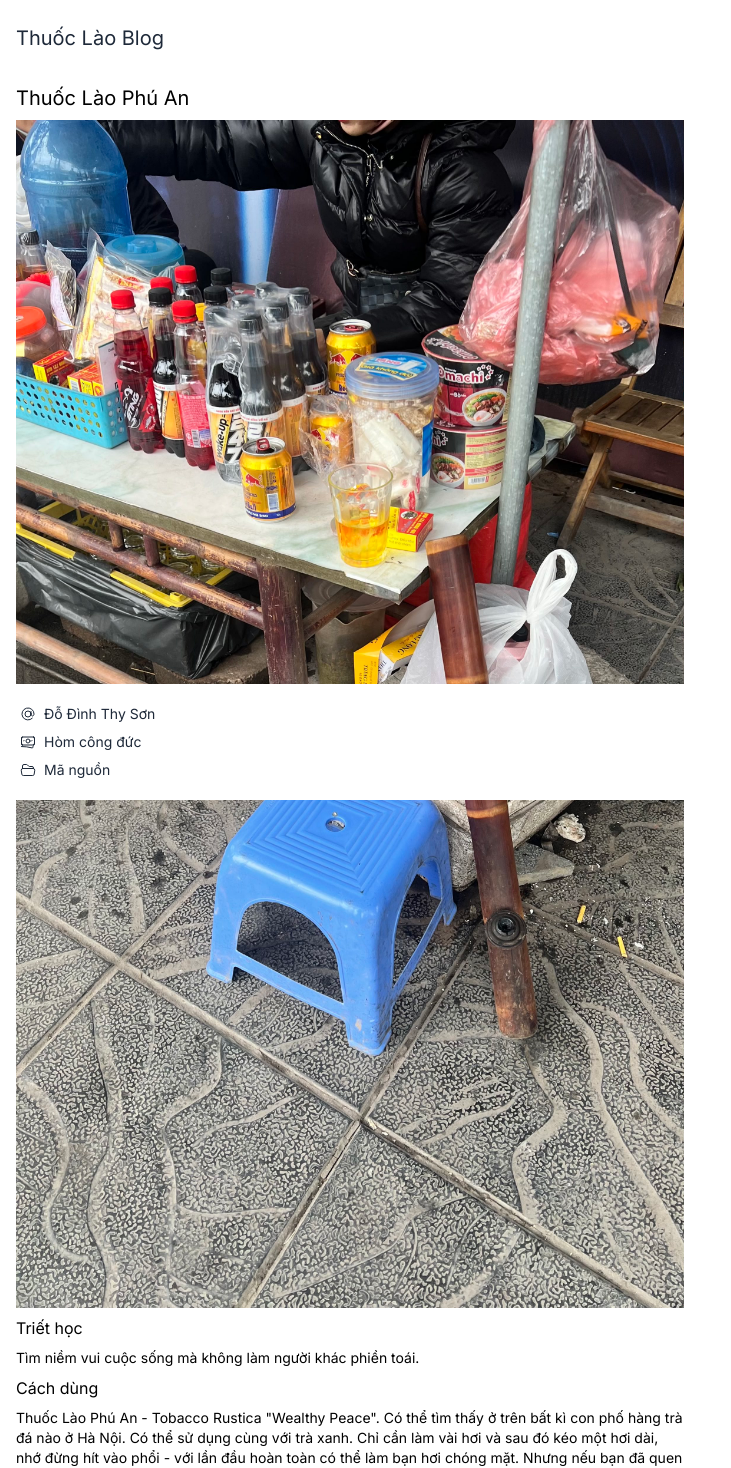
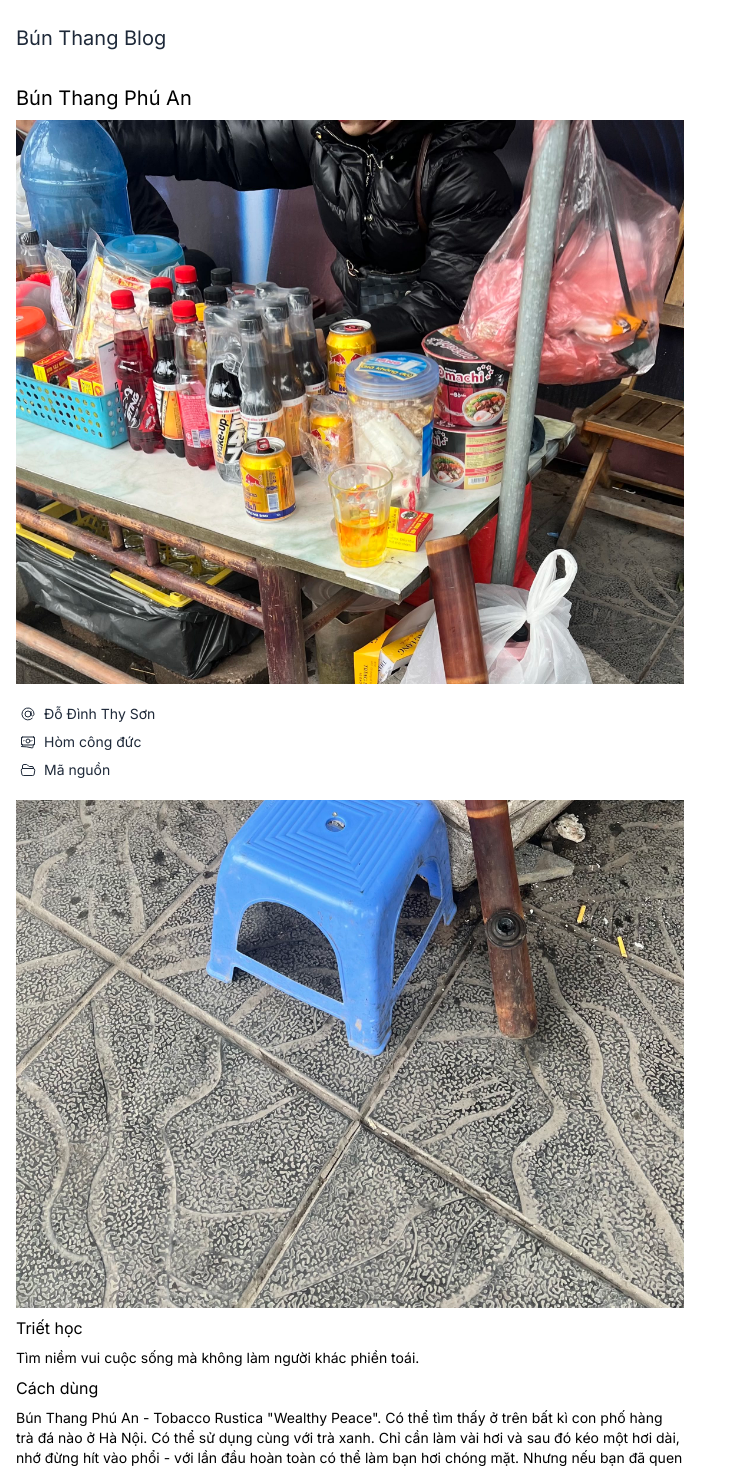
Before and after one commit to doraeminemon/bun-thang, a SvelteKit app: page /thuoc-lao in a window 1280 px wide. Shown: the top 1468 px of the page, without its empty margins (0-731 px from the left). Built offline with nearby package versions, Linux system fonts and the light colour scheme.

Commit message:
Replace blog name

```diff
--- a/src/components/nav-bar.svelte
+++ b/src/components/nav-bar.svelte
@@ -1,6 +1,6 @@
 <nav>
 	<a href="/">
-		<h1>Thuốc Lào Blog</h1>
+		<h1>Bún Thang Blog</h1>
 	</a>
 </nav>
 
--- a/src/routes/bun-cha/+page.svelte
+++ b/src/routes/bun-cha/+page.svelte
@@ -1,19 +1,18 @@
 <svelte:head>
-	<title>Thuốc Lào Blog - Bún chả</title>
+	<title>Bún Thang Blog - Bún chả</title>
 	<meta name="description" content="Một bài viết về bún chả Hà Nội - Bún chả Sinh Từ" />
 </svelte:head>
 <div id="bun-cha" class="content">
 	<h1>Bún chả Hà Nội - Bún chả Sinh Từ</h1>
 	<p>
-    Bún chả là một món ăn quen thuộc của người Hà Nội. Món bún đơn giản, được
-    làm từ sợi gạo lên men và sau đó cho vào một cái sàng để đùn thành sợi.
-    Chả là thịt lợn bằm viên và thịt lợn ba chỉ xắt miếng rồi nướng lên. Bún
-    và chả được ăn cùng nước mắm, rau thơm cho đậm vị cũng như tốt cho tiêu
+		Bún chả là một món ăn quen thuộc của người Hà Nội. Món bún đơn giản, được làm từ sợi gạo lên men
+		và sau đó cho vào một cái sàng để đùn thành sợi. Chả là thịt lợn bằm viên và thịt lợn ba chỉ xắt
+		miếng rồi nướng lên. Bún và chả được ăn cùng nước mắm, rau thơm cho đậm vị cũng như tốt cho tiêu
 		hoá.
 		<br />
 		<br />
-    Bún chả là một món ăn đặc trưng của người Hà Nội mỗi khi mời du khách nước
-    ngoài đến thăm. Bún ăn vừa miệng, nhẹ nhàng, cho ta nhiều hương vị nhưng không
-    quá đầy bụng, cũng như là món ăn thanh cảnh trong mỗi mùa xuân Hà Nội.
+		Bún chả là một món ăn đặc trưng của người Hà Nội mỗi khi mời du khách nước ngoài đến thăm. Bún ăn
+		vừa miệng, nhẹ nhàng, cho ta nhiều hương vị nhưng không quá đầy bụng, cũng như là món ăn thanh cảnh
+		trong mỗi mùa xuân Hà Nội.
 	</p>
 </div>
--- a/src/routes/bun-thang/+page.svelte
+++ b/src/routes/bun-thang/+page.svelte
@@ -1,11 +1,12 @@
 <svelte:head>
-	<title>Thuốc Lào Blog - Bún thang</title>
+	<title>Bún Thang Blog - Bún thang</title>
 	<meta name="description" content="Một bài viết về bún thang" />
 </svelte:head>
 <div class="content">
-  <h1>Bún Thang</h1>
-  <p> Bún thang là một thức ăn dễ tìm, dễ thấy của người Việt với những
-    nguyên liệu đơn giản. Chỉ cần một chút bún, ít mắm tôm, gà, trứng luộc,
-    giò thái sợi cùng một chút hành thơm, bạn đã có một món ăn đơn giản và
-    nhẹ bụng cho những ngày xuân hơi se se lạnh.</p>
+	<h1>Bún Thang</h1>
+	<p>
+		Bún thang là một thức ăn dễ tìm, dễ thấy của người Việt với những nguyên liệu đơn giản. Chỉ cần
+		một chút bún, ít mắm tôm, gà, trứng luộc, giò thái sợi cùng một chút hành thơm, bạn đã có một
+		món ăn đơn giản và nhẹ bụng cho những ngày xuân hơi se se lạnh.
+	</p>
 </div>
--- a/src/routes/ca-phe-sua-da/+page.svelte
+++ b/src/routes/ca-phe-sua-da/+page.svelte
@@ -1,31 +1,28 @@
 <svelte:head>
-	<title>Thuốc Lào Blog - Cà phê sữa đá</title>
+	<title>Bún Thang Blog - Cà phê sữa đá</title>
 	<meta name="description" content="Một bài viết về cà phê sữa đá - phiên bản gốc và Starbucks" />
 </svelte:head>
 <div class="content">
-  <h1>Cà phê sữa đá</h1>
-  <p>
-    Đã là một người Hà Nội / Việt Nam, hẳn không thể thiếu ly cà phê sữa đá mỗi buổi sáng.
-    Hơi tội lỗi xíu, nhưng tôi khá mê vị cà phê sữa đá Dolce Espresso của Starbucks.
-    Sau đây tôi xin viết về sự khác biệt giữa ly cà phê sữa đá gốc với ly Dolce Espresso
-    của Starbucks.
-    <br/>
-    <br/>
-    Ly cà phê của người Việt nổi tiếng với vị đậm, nặng, như cá tính của người Việt vậy.
-    Một ly cà phê sữa đá mỗi buổi sáng sẽ giúp bạn tỉnh táo trong cả một ngày dài.
-    Ly cà phê sữa đá của Starbucks thì có vẻ lại có chút khôn khéo hơn - vị cà phê cũng
-    đậm nhưng không quá đắng, mà thay vào đó họ tạo lại độ nồng của ly cà phê nhờ việc
-    rang hơi cháy hạt cà phê arabica để thêm vị đậm đà, ngoài ra đi kèm là một loại sốt
-    đặc biệt mà tôi cũng không biết là làm từ gì, nhưng theo tôi đoán thì có lẽ là một
-    loại hạt gì đó được rang cho tới độ cháy của nó để tạo nên độ nồng mà không có quá
-    nhiều caffeine như ly cà phê sữa đá nguyên bản.
-    <br/>
-    <br/>
-    Cũng chính vì nồng độ caffeine cao của ly cà phê sữa đá của Việt Nam từ hạt robusta
-    buộc người uống phải uống thật chậm, và ăn một chút điểm tâm sáng nếu bạn không muốn
-    điểm dừng chân tiếp theo của bạn là toilet. Tôi vẫn mê cái sự khôn khéo của ly
-    Starbucks là vì vậy: người ta có thể vẫn uống thoải mái lúc nào mình muốn, với tốc
-    độ của mình muốn khiến ly cà phê Starbucks thơm ngon và đỡ kén người uống hơn ly
-    cà phê sữa đá.
-  </p>
+	<h1>Cà phê sữa đá</h1>
+	<p>
+		Đã là một người Hà Nội / Việt Nam, hẳn không thể thiếu ly cà phê sữa đá mỗi buổi sáng. Hơi tội
+		lỗi xíu, nhưng tôi khá mê vị cà phê sữa đá Dolce Espresso của Starbucks. Sau đây tôi xin viết về
+		sự khác biệt giữa ly cà phê sữa đá gốc với ly Dolce Espresso của Starbucks.
+		<br />
+		<br />
+		Ly cà phê của người Việt nổi tiếng với vị đậm, nặng, như cá tính của người Việt vậy. Một ly cà phê
+		sữa đá mỗi buổi sáng sẽ giúp bạn tỉnh táo trong cả một ngày dài. Ly cà phê sữa đá của Starbucks thì
+		có vẻ lại có chút khôn khéo hơn - vị cà phê cũng đậm nhưng không quá đắng, mà thay vào đó họ tạo
+		lại độ nồng của ly cà phê nhờ việc rang hơi cháy hạt cà phê arabica để thêm vị đậm đà, ngoài ra đi
+		kèm là một loại sốt đặc biệt mà tôi cũng không biết là làm từ gì, nhưng theo tôi đoán thì có lẽ là
+		một loại hạt gì đó được rang cho tới độ cháy của nó để tạo nên độ nồng mà không có quá nhiều caffeine
+		như ly cà phê sữa đá nguyên bản.
+		<br />
+		<br />
+		Cũng chính vì nồng độ caffeine cao của ly cà phê sữa đá của Việt Nam từ hạt robusta buộc người uống
+		phải uống thật chậm, và ăn một chút điểm tâm sáng nếu bạn không muốn điểm dừng chân tiếp theo của
+		bạn là toilet. Tôi vẫn mê cái sự khôn khéo của ly Starbucks là vì vậy: người ta có thể vẫn uống thoải
+		mái lúc nào mình muốn, với tốc độ của mình muốn khiến ly cà phê Starbucks thơm ngon và đỡ kén người
+		uống hơn ly cà phê sữa đá.
+	</p>
 </div>
--- a/src/routes/che-lam/+page.svelte
+++ b/src/routes/che-lam/+page.svelte
@@ -1,11 +1,12 @@
 <svelte:head>
-	<title>Thuốc Lào Blog - Chè lam</title>
+	<title>Bún Thang Blog - Chè lam</title>
 	<meta name="description" content="Một bài viết về chè lam" />
 </svelte:head>
 <div class="content">
-  <h1>Chè Lam</h1>
-  <p>Là một món quà vặt của người Việt, vị ngọt bùi, được làm từ gạo, được phủ
-    một lớp bột bên ngoài và ăn hơi mềm mềm dính dính. Một thức ngọt dân dã phù
-    hợp ăn cùng để ăn cùng sau khi hút thuốc lào và uống trà đá.
-  </p>
+	<h1>Chè Lam</h1>
+	<p>
+		Là một món quà vặt của người Việt, vị ngọt bùi, được làm từ gạo, được phủ một lớp bột bên ngoài
+		và ăn hơi mềm mềm dính dính. Một thức ngọt dân dã phù hợp ăn cùng để ăn cùng sau khi hút Bún
+		Thang và uống trà đá.
+	</p>
 </div>
--- a/src/routes/ha-noi-khoanh-khac/+page.svelte
+++ b/src/routes/ha-noi-khoanh-khac/+page.svelte
@@ -1,5 +1,5 @@
 <svelte:head>
-	<title>Thuốc Lào Blog - Hà Nội Khoảnh Khắc</title>
+	<title>Bún Thang Blog - Hà Nội Khoảnh Khắc</title>
 	<meta name="description" content="Một ca khúc mang tên Hà Nội Khoảnh Khắc" />
 </svelte:head>
 <div class="content">
--- a/src/routes/hom-cong-duc/+page.svelte
+++ b/src/routes/hom-cong-duc/+page.svelte
@@ -1,19 +1,20 @@
-<svelte:head>
-	<title>Thuốc Lào Blog - Hòm công đức</title>
-	<meta name="description" content="Hòm công đức" />
-</svelte:head>
 <script lang="ts">
 	import CopyButton from '$components/copy-button.svelte';
 </script>
+
+<svelte:head>
+	<title>Bún Thang Blog - Hòm công đức</title>
+	<meta name="description" content="Hòm công đức" />
+</svelte:head>
 <div class="content">
-  <h1>Hòm công đức</h1>
-  <p class="mb-4">Nếu thấy blog hay, bạn có thể thoải mái gửi tiền vào 1 trong 2 địa chỉ sau:</p>
-  <div class="grid md:grid-cols-[7rem_24rem_2rem] grid-cols-1 gap-2">
-    <p class="font-mono flex items-center">Techcombank: </p>
-    <p class="font-mono flex items-center">DODINHTHYSON</p>
-    <CopyButton content="DODINHTHYSON"/>
-    <p class="font-mono flex items-center">Crypto: </p>
-    <p class="font-mono flex items-center truncate">0xA24142bBFb0590511f26cE8f4658E70390dB8C0b</p>
-    <CopyButton content="0xA24142bBFb0590511f26cE8f4658E70390dB8C0b"/>
-  </div>
+	<h1>Hòm công đức</h1>
+	<p class="mb-4">Nếu thấy blog hay, bạn có thể thoải mái gửi tiền vào 1 trong 2 địa chỉ sau:</p>
+	<div class="grid grid-cols-1 gap-2 md:grid-cols-[7rem_24rem_2rem]">
+		<p class="flex items-center font-mono">Techcombank:</p>
+		<p class="flex items-center font-mono">DODINHTHYSON</p>
+		<CopyButton content="DODINHTHYSON" />
+		<p class="flex items-center font-mono">Crypto:</p>
+		<p class="flex items-center truncate font-mono">0xA24142bBFb0590511f26cE8f4658E70390dB8C0b</p>
+		<CopyButton content="0xA24142bBFb0590511f26cE8f4658E70390dB8C0b" />
+	</div>
 </div>
--- a/src/routes/pho-bo/+page.md
+++ b/src/routes/pho-bo/+page.md
@@ -1,5 +1,5 @@
 ---
-title: Thuốc Lào Blog - Phở bò
+title: Bún Thang Blog - Phở bò
 description: Một bài viết về phở bò Hà Nội
 layout: article
 ---
--- a/src/routes/pho-ga/+page.md
+++ b/src/routes/pho-ga/+page.md
@@ -1,5 +1,5 @@
 ---
-title: Thuốc Lào Blog - Phở gà
+title: Bún Thang Blog - Phở gà
 description: Một bài viết về phở gà Hà Nội
 layout: article
 ---
--- a/src/routes/thuoc-lao/+page.svelte
+++ b/src/routes/thuoc-lao/+page.svelte
@@ -1,50 +1,51 @@
-<svelte:head>
-	<title>Thuốc Lào Blog - Thuốc Lào</title>
-	<meta name="description" content="Một bài viết về thuốc lào và triết lý của nó" />
-</svelte:head>
 <script>
 	import ThuocLaoImg from '$lib/assets/img/thuoc-lao.jpg';
 	// import Image from '../../components/image.svelte';
 </script>
 
+<svelte:head>
+	<title>Bún Thang Blog - Bún Thang</title>
+	<meta name="description" content="Một bài viết về Bún Thang và triết lý của nó" />
+</svelte:head>
+
 <div class="content">
-  <h1>Thuốc Lào Phú An</h1>
+	<h1>Bún Thang Phú An</h1>
 	<section class="hero">
 		<!-- <Image photo={ThuocLaoImg} /> -->
-     <img src={ThuocLaoImg} alt="a pipe and a glass of tea"/>
+		<img src={ThuocLaoImg} alt="a pipe and a glass of tea" />
 	</section>
 	<section class="philosophy">
 		<h2>Triết học</h2>
-    <p>
-      Tìm niềm vui cuộc sống mà không làm người khác phiền toái.
-    </p>
+		<p>Tìm niềm vui cuộc sống mà không làm người khác phiền toái.</p>
 	</section>
 	<section class="product">
-    <h2>
-      Cách dùng</h2>
+		<h2>Cách dùng</h2>
 		<p>
-      Thuốc Lào Phú An - Tobacco Rustica "Wealthy Peace". Có thể tìm thấy ở trên bất kì con phố hàng trà đá nào ở Hà Nội.
-      Có thể sử dụng cùng với trà xanh.
-      Chỉ cần làm vài hơi và sau đó kéo một hơi dài, nhớ đừng hít vào phổi - với lần đầu hoàn toàn có thể làm bạn hơi
-      chóng mặt. Nhưng nếu bạn đã quen với nó, nó chắc chắn sẽ làm bạn có những cảm giác khoan khoái lạ thường. Nó sẽ
+			Bún Thang Phú An - Tobacco Rustica "Wealthy Peace". Có thể tìm thấy ở trên bất kì con phố hàng
+			trà đá nào ở Hà Nội. Có thể sử dụng cùng với trà xanh. Chỉ cần làm vài hơi và sau đó kéo một
+			hơi dài, nhớ đừng hít vào phổi - với lần đầu hoàn toàn có thể làm bạn hơi chóng mặt. Nhưng nếu
+			bạn đã quen với nó, nó chắc chắn sẽ làm bạn có những cảm giác khoan khoái lạ thường. Nó sẽ
 			gíúp bạn có năng lượng cho cả ngày dài.
 		</p>
 	</section>
 	<section class="action">
-    <h2>
-      Bao giờ nên sử dụng</h2>
+		<h2>Bao giờ nên sử dụng</h2>
 		<p>
-      Nên sử dụng ngay sau khi ăn mỗi ngày. Có thể dùng xen kẽ khi giao lưu. Đó là một bài thuốc dân gian
-      giúp chống cúm ở nơi khí hậu ẩm ướt như Việt Nam.
+			Nên sử dụng ngay sau khi ăn mỗi ngày. Có thể dùng xen kẽ khi giao lưu. Đó là một bài thuốc dân
+			gian giúp chống cúm ở nơi khí hậu ẩm ướt như Việt Nam.
 		</p>
 	</section>
 	<br />
 	<section class="flex flex-col items-center">
-    <a class="button" href="https://join.slack.com/t/thuoclaohomies/shared_invite/zt-319mx7unp-t_V6XXvD08kvAQkEa0nUnw">
+		<a
+			class="button"
+			href="https://join.slack.com/t/thuoclaohomies/shared_invite/zt-319mx7unp-t_V6XXvD08kvAQkEa0nUnw"
+		>
 			Join The Club!
 		</a>
 	</section>
 </div>
+
 <style lang="postcss">
 	@reference "$styles/app.css";
 
--- a/src/routes/tra-da/+page.md
+++ b/src/routes/tra-da/+page.md
@@ -1,9 +1,9 @@
 ---
-title: Thuốc Lào Blog - Trà đá
+title: Bún Thang Blog - Trà đá
 description: Một bài viết về trà đá Hà Nội
 layout: article
 ---
 
 ## Trà mạn
 
-Trà mạn, một thức quà vô cùng dân dã mà đâu đâu trên đất Việt đều có. Phù hợp để dùng cùng bữa ăn, sau bữa ăn hay kèm vài hơi thuốc lào.
+Trà mạn, một thức quà vô cùng dân dã mà đâu đâu trên đất Việt đều có. Phù hợp để dùng cùng bữa ăn, sau bữa ăn hay kèm vài hơi Bún Thang.
```
Lines whose indentation alone changed are shown as unchanged.
